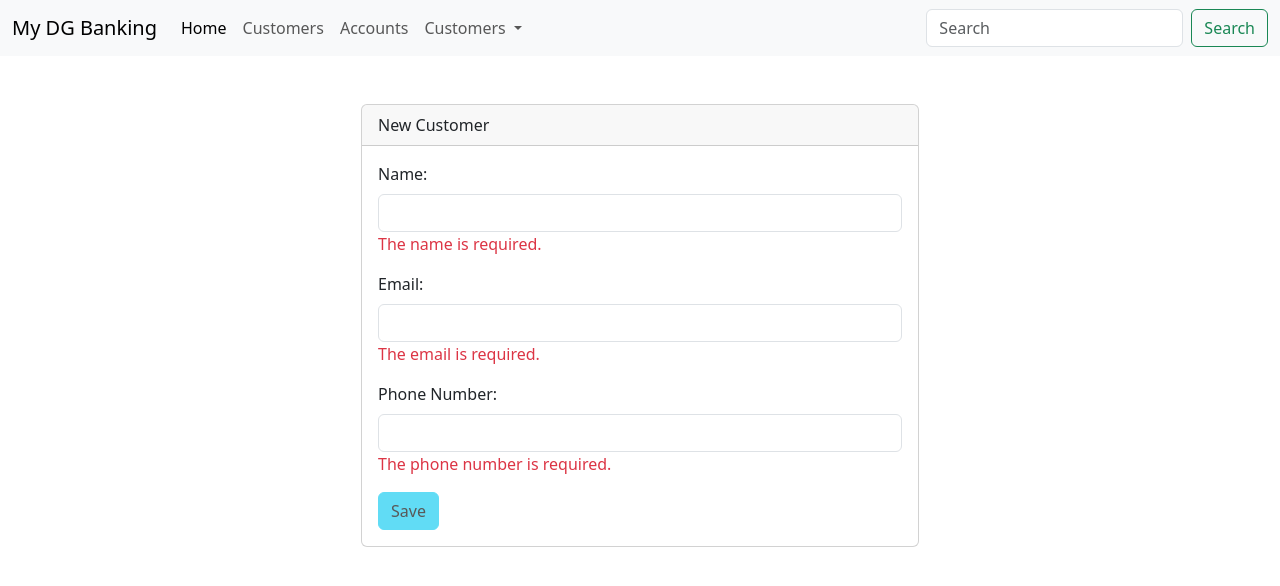
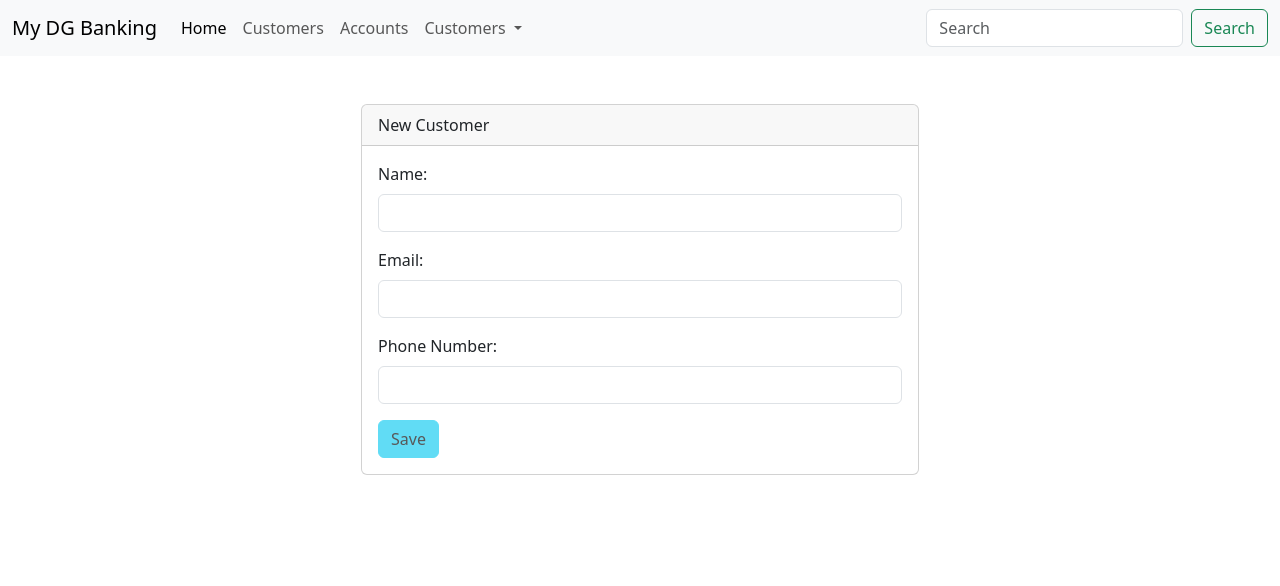
Before and after one commit to dahhou-ilyas/e-baking, an Angular app in the folder digital-b-frontend/: page /new-customer in a window 1280 px wide. Shown: the top 586 px of the page. Built offline with nearby package versions, Linux system fonts and the light colour scheme.

Commit message:
handle error

```diff
--- a/digital-b-frontend/src/app/new-customer/new-customer.component.ts
+++ b/digital-b-frontend/src/app/new-customer/new-customer.component.ts
@@ -21,11 +21,11 @@ export class NewCustomerComponent implements OnInit{
       });
   }
   get nameRequiredError(): boolean {
-    return this.newCustomerFormGroup?.controls['name']?.errors?.['required'] || false;
+    return this.newCustomerFormGroup?.controls['name']?.errors?.['required'] && this.newCustomerFormGroup.controls['name'].touched;
   }
 
   get mailRequiredError(): boolean {
-    return this.newCustomerFormGroup?.controls['mail']?.errors?.['required'] || false;
+    return this.newCustomerFormGroup?.controls['mail']?.errors?.['required'] && this.newCustomerFormGroup.controls['mail'].touched;
   }
 
   get mailEmailError(): boolean {
@@ -33,7 +33,7 @@ export class NewCustomerComponent implements OnInit{
   }
 
   get phoneNumberRequiredError(): boolean {
-    return this.newCustomerFormGroup?.controls['phoneNumber']?.errors?.['required'] || false;
+    return this.newCustomerFormGroup?.controls['phoneNumber']?.errors?.['required'] && this.newCustomerFormGroup.controls['phoneNumber'].touched;
   }
 
   handleSubmitCustomer(){
```
